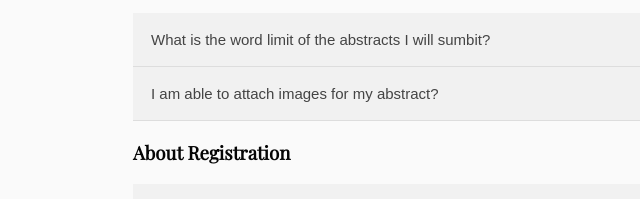
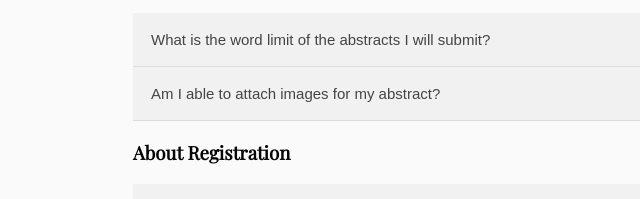
Before and after one commit to Tinula-kariyawasam/aasc2024WebsitE, a website: page web2/public/information.html in a window 1280 px wide. Shown: the part 368-567 px from the top of the page, 187-827 px from the left. Drawn offline with nearby package versions, Linux system fonts and the light colour scheme.

Commit message:
jimmy picked up issues

```diff
--- a/web2/public/information.html
+++ b/web2/public/information.html
@@ -68,7 +68,8 @@
                 <div class="accordion-content">
                     <ul>
                         <li>Direct flights to Rottnest Island are available from Jandakot airport.</li>
-                        <li>At this stage the expected flight times are 2pm Monday 2 September (Jandakot to Rottnest) and 3pm Thursday 5 September (Rottnest to Jandakot).</a>.</li>
+                        <li>At this stage the expected flight times are 2pm Monday 2 September (Jandakot to Rottnest)
+                            and 3pm Thursday 5 September (Rottnest to Jandakot).</a>.</li>
                     </ul>
                 </div>
                 <button class="accordion-button">
@@ -84,14 +85,14 @@
             <h3>About Abstracts </h3>
             <div class="accordion">
                 <button class="accordion-button">
-                    <span>What is the word limit of the abstracts I will sumbit?</span>
+                    <span>What is the word limit of the abstracts I will submit?</span>
                     <i class="fa-solid fa-plus"></i>
                 </button>
                 <div class="accordion-content">
                     <p>200 words.</p>
                 </div>
                 <button class="accordion-button">
-                    <span>I am able to attach images for my abstract?</span>
+                    <span>Am I able to attach images for my abstract?</span>
                     <i class="fa-solid fa-plus"></i>
                 </button>
                 <div class="accordion-content">
@@ -116,8 +117,9 @@
                     <p>Our preference is that you stay at Samphire and book your
                         accommodation together with your conference registration.
                         Alternative accommodation options are available that can be booked prior to registration.
-                         If you would like to book Samphire accommodation at a different time to your registration,
-                         please contact the committee <a href="mailto:aasc2024conf@gmail.com">aasc2024conf@gmail.com</a>.</p>
+                        If you would like to book Samphire accommodation at a different time to your registration,
+                        please contact the committee <a href="mailto:aasc2024conf@gmail.com">aasc2024conf@gmail.com</a>.
+                    </p>
                 </div>
             </div>
             <h3>About AASC </h3>
@@ -127,7 +129,8 @@
                     <i class="fa-solid fa-plus"></i>
                 </button>
                 <div class="accordion-content">
-                    <p>Andrew Van Burgel, Karyn Reeves, Kefei Chen, Bec O'Leary, Anna Hepworth, Chris Shaw, Tinula Kariyawasam</p>
+                    <p>Andrew Van Burgel, Karyn Reeves, Kefei Chen, Bec O'Leary, Anna Hepworth, Chris Shaw, Tinula
+                        Kariyawasam</p>
                 </div>
                 <!-- <button class="accordion-button">
                     <span>Benefits of joining AASC?</span>
```
